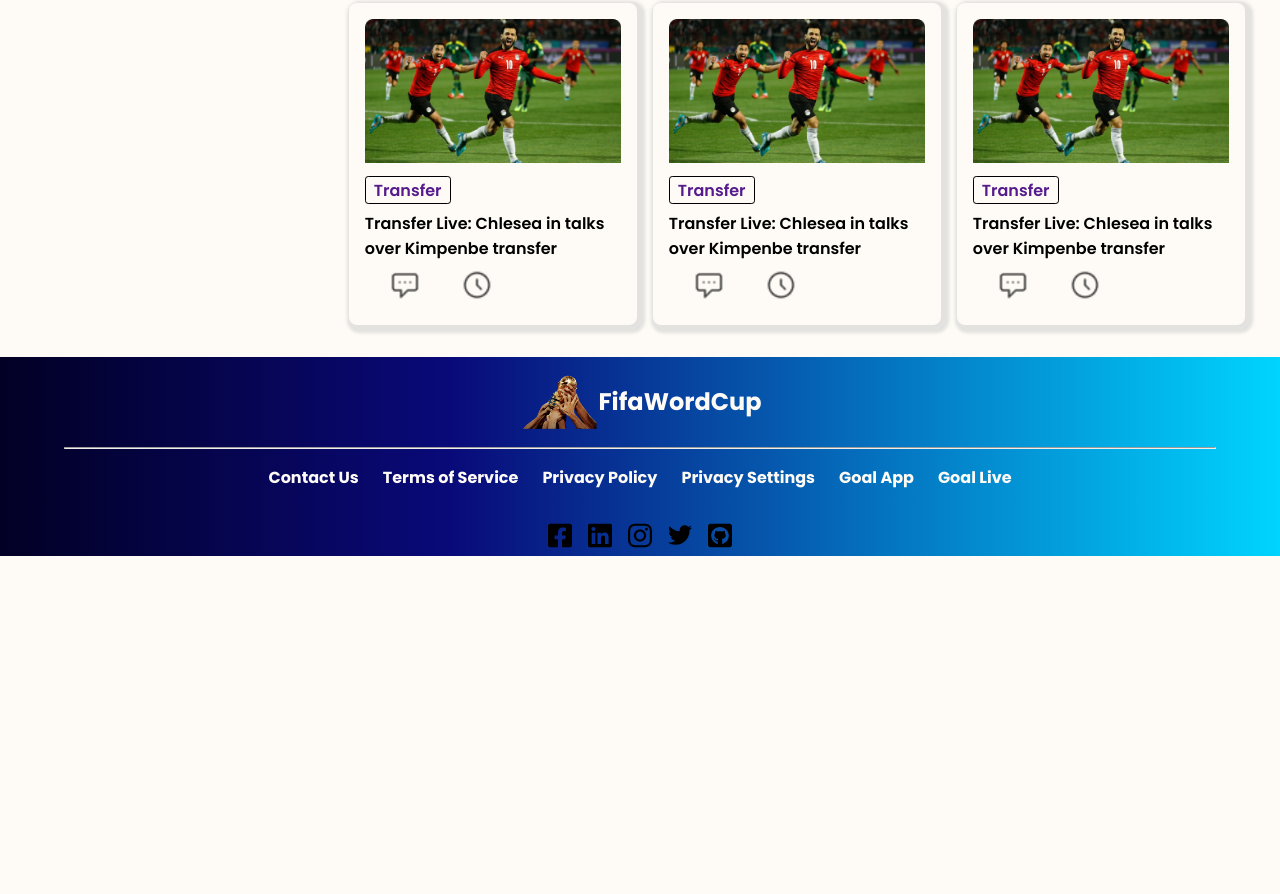
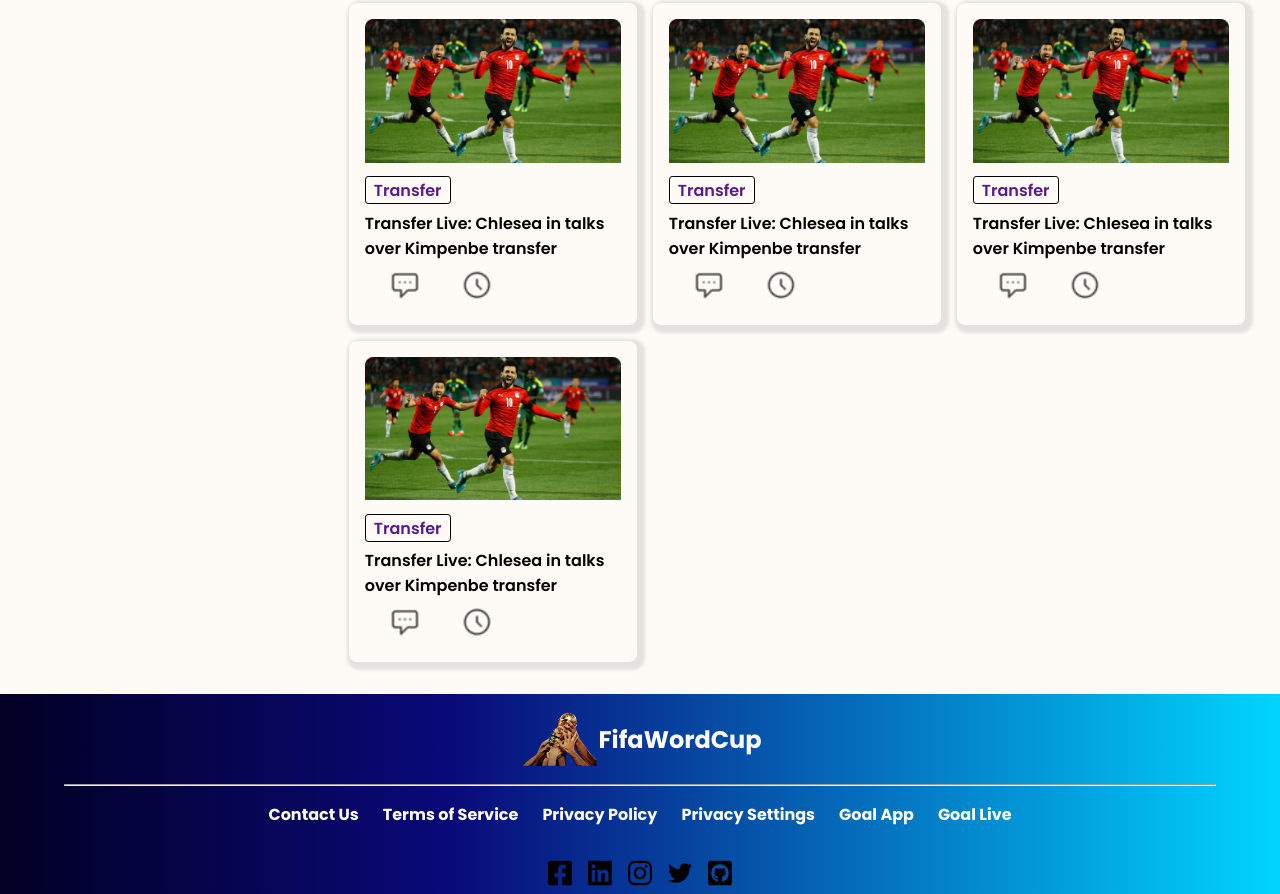
Before and after one commit to codewithashim/fifa_world_cup, a plain HTML site: page index.html in a window 1280 px wide. Shown: the part 1536-2430 px from the top of the page. Before the commit the page ends 2092 px from the top, so only its background shows below. Drawn offline with Linux system fonts and the light colour scheme.

Commit message:
Update index.html

```diff
--- a/index.html
+++ b/index.html
@@ -133,6 +133,18 @@
                 <img src="./assets/TimeIcon.png" alt="Time" />
               </div>
             </article>
+               <article class="blog_list">
+              <img src="./assets/BlogImage.png" alt="" />
+              <a href="" class="blog_btn">Transfer</a>
+              <h3>Transfer Live: Chlesea in talks over Kimpenbe transfer</h3>
+              <div class="blog_icon">
+                <img src="./assets/ChatIcon.png" alt="Chat" />
+                <img src="./assets/TimeIcon.png" alt="Time" />
+              </div>
+            </article>
+            <a href="" class="comon_btn watch_live_btn" id="veiw-btn">
+              Vew All
+            </a>
           </div>
         </div>
       </div>
```
